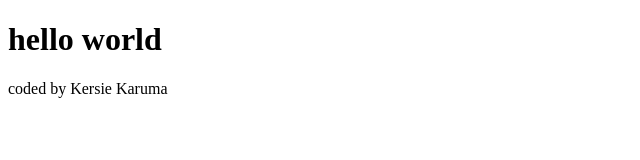
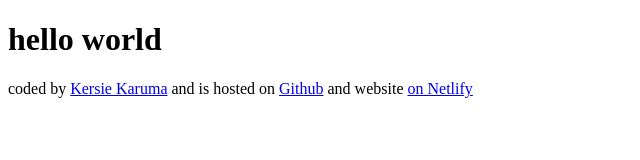
Before and after one commit to Kersie30/kersie-weather-application, a plain HTML site: page index.html in a window 1280 px wide. Shown: the whole page, without its empty margins (0-640 px from the left). Drawn offline with Linux system fonts and the light colour scheme.

Commit message:
footer links updated

```diff
--- a/index.html
+++ b/index.html
@@ -7,6 +7,19 @@
   </head>
   <body>
     <h1>hello world</h1>
-    <footer>coded by Kersie Karuma</footer>
+    <footer>
+      coded by
+      <a href="https://github.com/Kersie30/weather-app" target="blank"
+        >Kersie Karuma</a
+      >
+      and is hosted on
+      <a href="https://github.com/Kersie30/kersie-learning-app" target="blank">
+        Github</a
+      >
+      and website
+      <a href="https://app.netlify.com/sites/kersie/overview" target="blank">
+        on Netlify</a
+      >
+    </footer>
   </body>
 </html>
```
